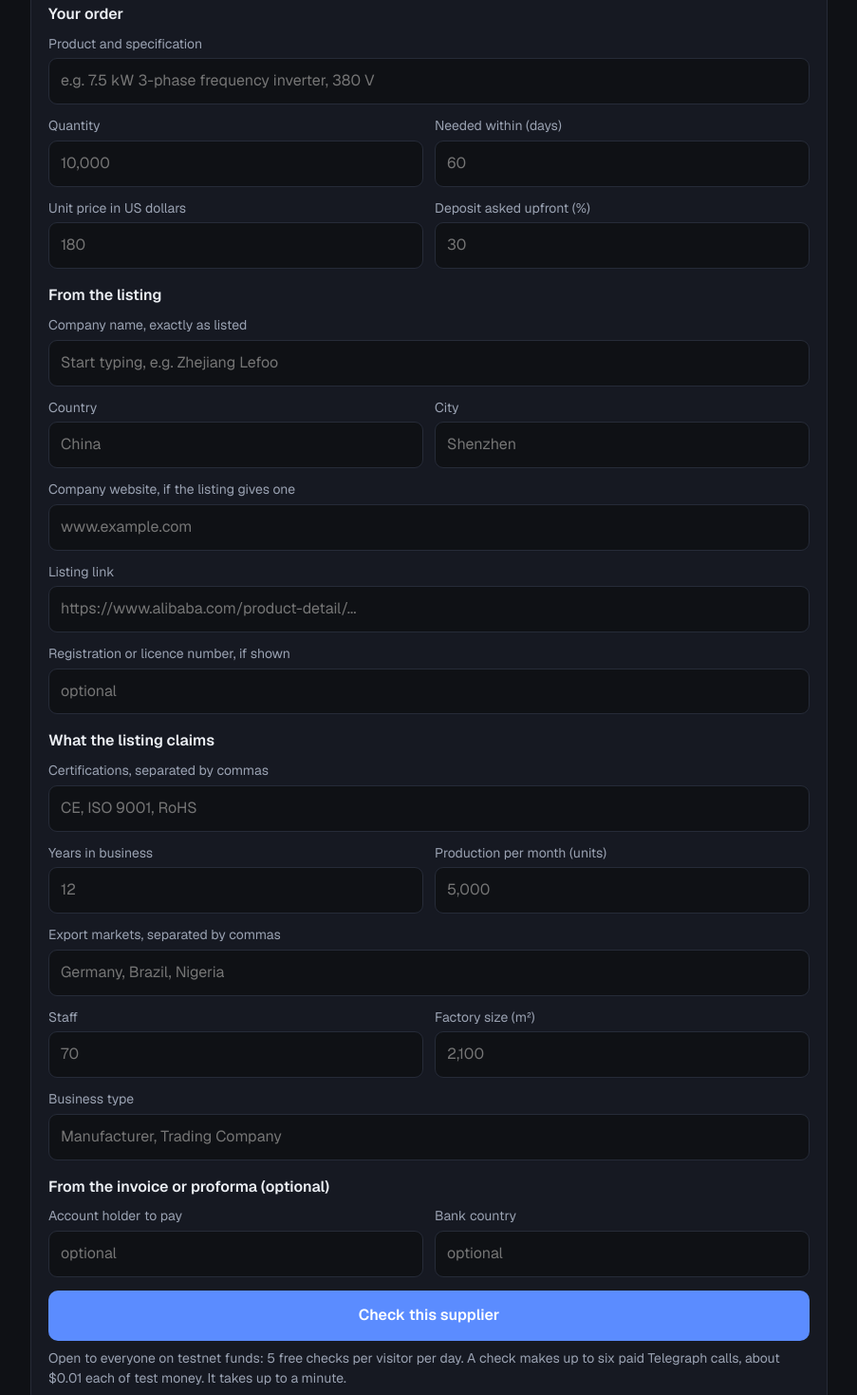
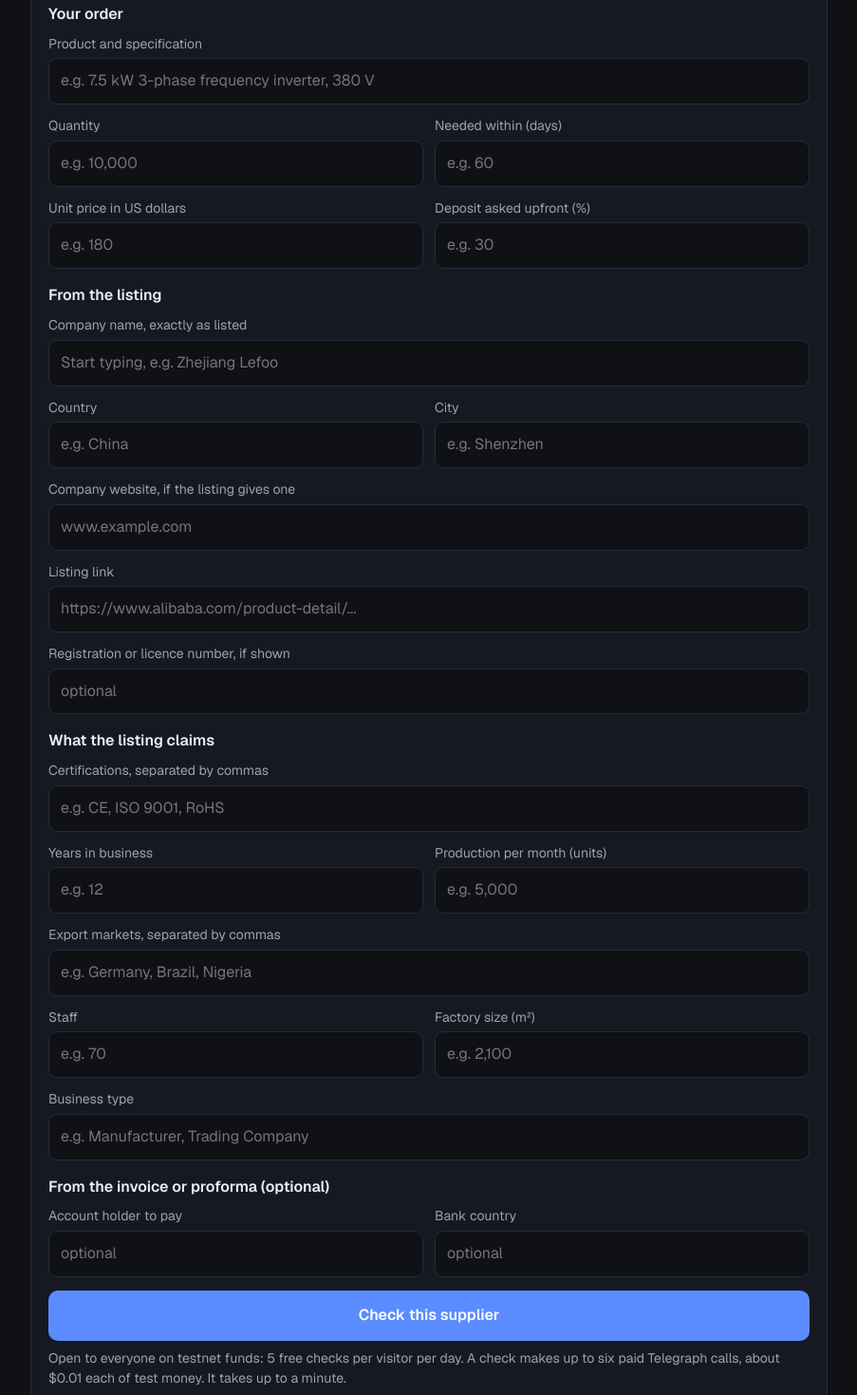
Before and after one commit to investor567768/supplier-buyer-check, a website: page index.html in a window 1280 px wide. Shown: the part 707-2176 px from the top of the page at 95% size, without its empty margins (188-1091 px from the left). Drawn offline with nearby package versions, Linux system fonts and the light colour scheme.

Commit message:
README: spin-off note, missions, judges guide, commercial summary; footer link; clearer examples and placeholders
Co-Authored-By: Claude Opus 5.5 <noreply@anthropic.com>

Claude-Session: https://claude.ai/code/session_017c6snXaRPoorHM1YbgyLtT

```diff
--- a/index.html
+++ b/index.html
@@ -38,7 +38,7 @@ input:focus,textarea:focus{outline:2px solid var(--acc);outline-offset:1px}
 .sub{font-weight:600;margin:16px 0 8px}
 button.run{width:100%;margin-top:14px;background:var(--acc);color:#fff;border:0;border-radius:10px;padding:14px;font:inherit;font-weight:600;cursor:pointer}
 button.run[disabled]{opacity:.6;cursor:wait}
-.hint{font-size:14px;color:var(--mute);margin-top:8px}
+.hint{font-size:14px;line-height:1.5;color:var(--mute);margin-top:8px}
 .verdict{border-radius:12px;padding:16px 18px;margin-bottom:14px;border:1px solid}
 .verdict b{display:block;font-size:22px}
 .v-STOP{border-color:var(--bad);background:color-mix(in srgb,var(--bad) 12%,transparent)}
@@ -83,29 +83,29 @@ footer a{margin-right:16px}
       <div class="sub">Your order</div>
       <div class="grid">
         <div class="full"><label for="product">Product and specification</label><input id="product" placeholder="e.g. 7.5 kW 3-phase frequency inverter, 380 V"></div>
-        <div><label for="quantity">Quantity</label><input id="quantity" inputmode="numeric" placeholder="10,000"></div>
-        <div><label for="deadline_days">Needed within (days)</label><input id="deadline_days" inputmode="numeric" placeholder="60"></div>
-        <div><label for="unit_price">Unit price in US dollars</label><input id="unit_price" inputmode="decimal" placeholder="180"></div>
-        <div><label for="deposit_pct">Deposit asked upfront (%)</label><input id="deposit_pct" inputmode="numeric" placeholder="30"></div>
+        <div><label for="quantity">Quantity</label><input id="quantity" inputmode="numeric" placeholder="e.g. 10,000"></div>
+        <div><label for="deadline_days">Needed within (days)</label><input id="deadline_days" inputmode="numeric" placeholder="e.g. 60"></div>
+        <div><label for="unit_price">Unit price in US dollars</label><input id="unit_price" inputmode="decimal" placeholder="e.g. 180"></div>
+        <div><label for="deposit_pct">Deposit asked upfront (%)</label><input id="deposit_pct" inputmode="numeric" placeholder="e.g. 30"></div>
       </div>
       <div class="sub">From the listing</div>
       <div class="grid">
         <div class="full" style="position:relative"><label for="supplier">Company name, exactly as listed</label><input id="supplier" required autocomplete="off" placeholder="Start typing, e.g. Zhejiang Lefoo"><div id="sugg" class="card" style="display:none;position:absolute;left:0;right:0;z-index:4;padding:6px;margin-top:4px"></div></div>
-        <div><label for="country">Country</label><input id="country" required placeholder="China"></div>
-        <div><label for="city">City</label><input id="city" placeholder="Shenzhen"></div>
+        <div><label for="country">Country</label><input id="country" required placeholder="e.g. China"></div>
+        <div><label for="city">City</label><input id="city" placeholder="e.g. Shenzhen"></div>
         <div class="full"><label for="website">Company website, if the listing gives one</label><input id="website" placeholder="www.example.com"></div>
         <div class="full"><label for="listing_url">Listing link</label><input id="listing_url" placeholder="https://www.alibaba.com/product-detail/..."></div>
         <div class="full"><label for="claimed_registration">Registration or licence number, if shown</label><input id="claimed_registration" placeholder="optional"></div>
       </div>
       <div class="sub">What the listing claims</div>
       <div class="grid">
-        <div class="full"><label for="claimed_certifications">Certifications, separated by commas</label><input id="claimed_certifications" placeholder="CE, ISO 9001, RoHS"></div>
-        <div><label for="claimed_years">Years in business</label><input id="claimed_years" inputmode="numeric" placeholder="12"></div>
-        <div><label for="claimed_monthly_capacity">Production per month (units)</label><input id="claimed_monthly_capacity" inputmode="numeric" placeholder="5,000"></div>
-        <div class="full"><label for="claimed_export_markets">Export markets, separated by commas</label><input id="claimed_export_markets" placeholder="Germany, Brazil, Nigeria"></div>
-        <div><label for="staff">Staff</label><input id="staff" inputmode="numeric" placeholder="70"></div>
-        <div><label for="factory_m2">Factory size (m²)</label><input id="factory_m2" inputmode="numeric" placeholder="2,100"></div>
-        <div class="full"><label for="business_type">Business type</label><input id="business_type" placeholder="Manufacturer, Trading Company"></div>
+        <div class="full"><label for="claimed_certifications">Certifications, separated by commas</label><input id="claimed_certifications" placeholder="e.g. CE, ISO 9001, RoHS"></div>
+        <div><label for="claimed_years">Years in business</label><input id="claimed_years" inputmode="numeric" placeholder="e.g. 12"></div>
+        <div><label for="claimed_monthly_capacity">Production per month (units)</label><input id="claimed_monthly_capacity" inputmode="numeric" placeholder="e.g. 5,000"></div>
+        <div class="full"><label for="claimed_export_markets">Export markets, separated by commas</label><input id="claimed_export_markets" placeholder="e.g. Germany, Brazil, Nigeria"></div>
+        <div><label for="staff">Staff</label><input id="staff" inputmode="numeric" placeholder="e.g. 70"></div>
+        <div><label for="factory_m2">Factory size (m²)</label><input id="factory_m2" inputmode="numeric" placeholder="e.g. 2,100"></div>
+        <div class="full"><label for="business_type">Business type</label><input id="business_type" placeholder="e.g. Manufacturer, Trading Company"></div>
       </div>
       <div class="sub">From the invoice or proforma (optional)</div>
       <div class="grid">
@@ -150,7 +150,7 @@ footer a{margin-right:16px}
 
 <footer><div class="wrap">
   <a href="https://github.com/investor567768/supplier-buyer-check">Code ↗</a>
-  <a href="https://telegraph-supplier-detective.vercel.app/">Supplier.Detective ↗</a>
+  <a href="https://telegraph-supplier-detective.vercel.app/">Spun off from Supplier.Detective ↗</a>
   <div style="margin-top:10px">Built for Telegraph Hackathon Season II, a prize competition.</div>
 </div></footer>
 
@@ -184,7 +184,7 @@ const FIELDS = ['product', 'quantity', 'deadline_days', 'unit_price', 'deposit_p
 const EXAMPLES = [
   { label: 'Siemens AG (Germany)', supplier: 'Siemens AG', country: 'Germany', city: 'Munich', website: 'www.siemens.com' },
   { label: 'Delta Electronics (Taiwan)', supplier: 'Delta Electronics, Inc.', country: 'Taiwan', city: 'Taipei', website: 'www.deltaww.com' },
-  { label: 'Invoice pays someone else', supplier: 'Siemens AG', country: 'Germany', city: 'Munich', website: 'www.siemens.com', invoice_beneficiary: 'Hong Kong Bright Star Trading Limited', invoice_bank_country: 'Hong Kong' },
+  { label: 'Invoice pays someone else', supplier: 'Example Pump Controls Ltd', country: 'China', invoice_beneficiary: 'Sunrise Trading Ltd', invoice_bank_country: 'Hong Kong' },
   { label: 'Sanctioned company', supplier: 'Rosoboronexport', country: 'Russia', city: 'Moscow' },
 ];
 const ORDER = ['product', 'quantity', 'deadline_days', 'unit_price', 'deposit_pct'];
```
Also changed, not shown: README.md.
